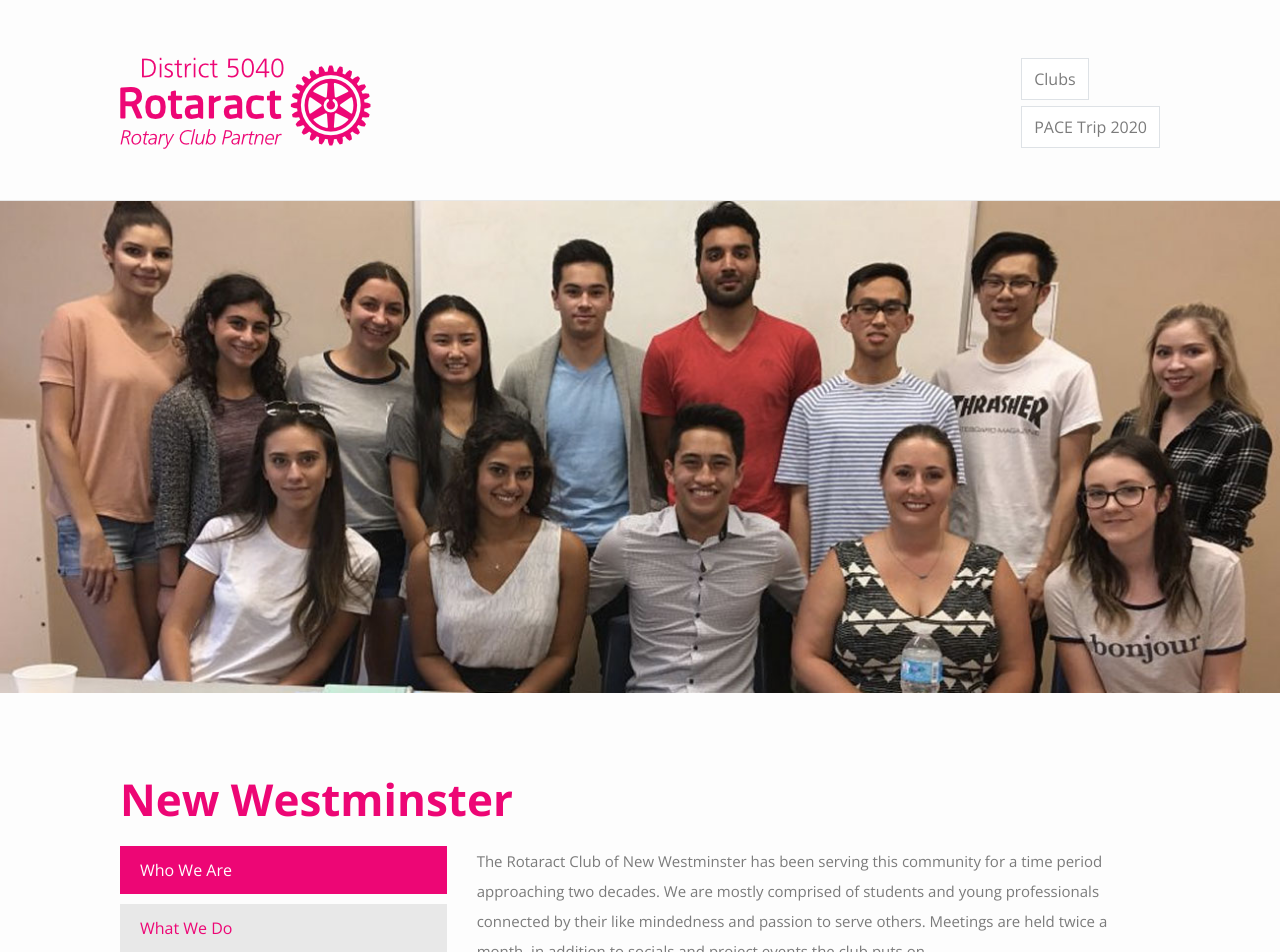
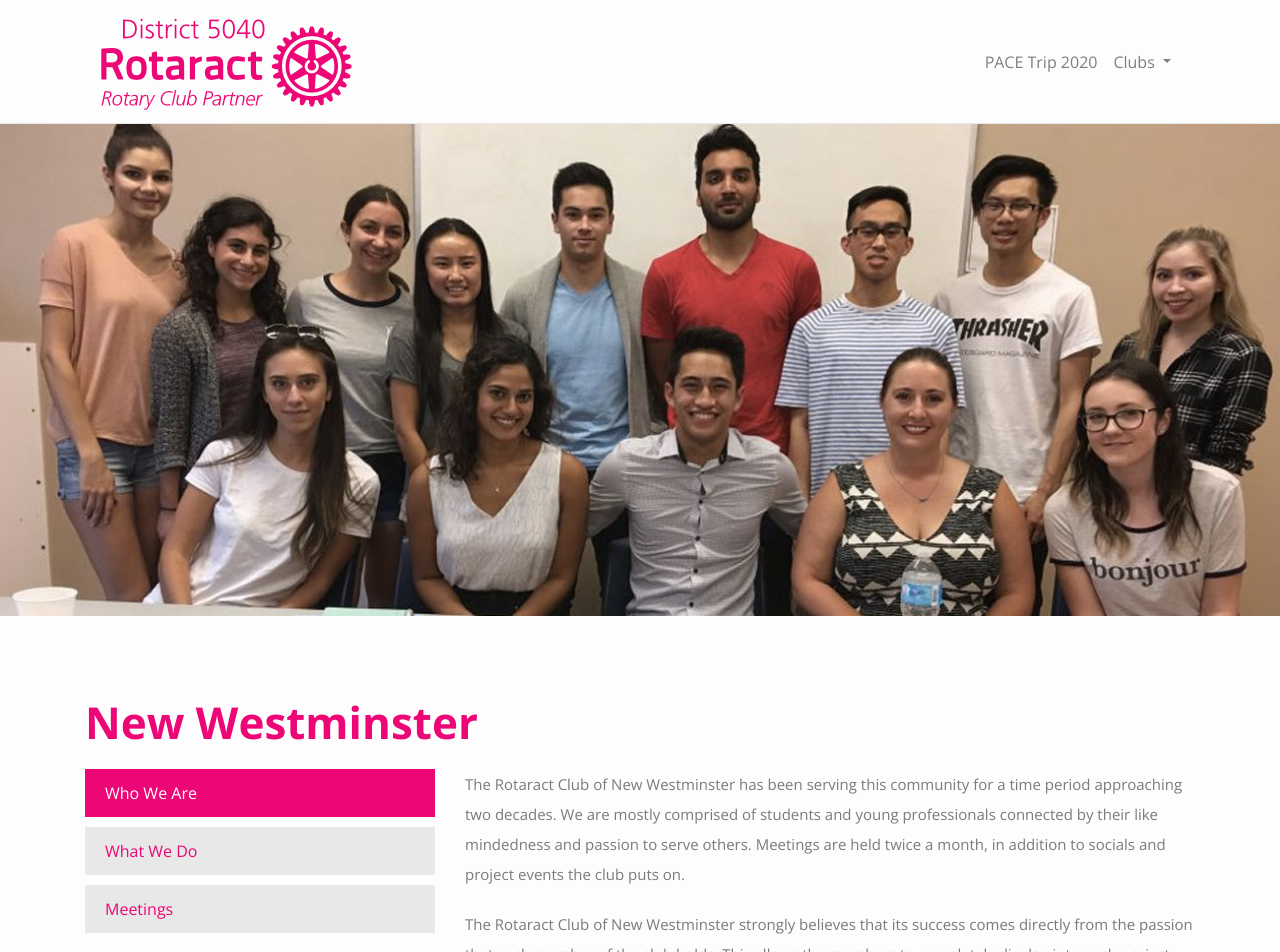
Before and after one commit to rotaract5040/rotaract5040.github.io, a Jekyll site: the page built from _clubs/new-westminster.md, in a window 1280 px wide. Shown: the top 952 px of the page. Built offline with Jekyll 4.4.1, drawn with Linux system fonts in a browser that asks for light colours; nearby versions of some CDN libraries.

Commit message:
Roughs out bootstrap nav and club listing

```diff
--- a/_includes/header.html
+++ b/_includes/header.html
@@ -1,53 +1,48 @@
 <header class="site-header" role="banner">
 
-    <div class="wrapper">
-      {%- assign default_paths = site.pages | map: "path" -%}
-      {%- assign page_paths = site.header_pages | default: default_paths -%}
-      {%- assign club_paths = site.clubs | map: "path" -%}
-      <a class="site-title centered-header" rel="author" href="{{ "/" | relative_url }}">
+  <div class="container">
+    {%- assign default_paths = site.pages | map: "path" -%}
+    {%- assign page_paths = site.header_pages | default: default_paths -%}
+    {%- assign club_paths = site.clubs | map: "path" -%}
+    <nav class="navbar navbar-expand-lg justify-content-end navbar-light">
+      <a class="navbar-brand mr-auto" rel="author" href="{{ "/" | relative_url }}">
         <img src="{{ site.logo_image }}" alt="{{ site.title }}">
       </a>
+      <button class="navbar-toggler" type="button" data-toggle="collapse" data-target="#navbarNavAltMarkup" aria-controls="navbarNavAltMarkup" aria-expanded="false" aria-label="Toggle navigation">
+        <span class="navbar-toggler-icon"></span>
+      </button>
+      <div class="collapse navbar-collapse text-right flex-grow-0" id="navbarNavAltMarkup">
+        <ul class="navbar-nav">
 
-      {%- if page_paths -%}
-        <nav class="site-nav centered-header">
-          <input type="checkbox" id="nav-trigger" class="nav-trigger" />
-          <label for="nav-trigger">
-            <span class="menu-icon">
-              <svg viewBox="0 0 18 15" width="18px" height="15px">
-                <path d="M18,1.484c0,0.82-0.665,1.484-1.484,1.484H1.484C0.665,2.969,0,2.304,0,1.484l0,0C0,0.665,0.665,0,1.484,0 h15.032C17.335,0,18,0.665,18,1.484L18,1.484z M18,7.516C18,8.335,17.335,9,16.516,9H1.484C0.665,9,0,8.335,0,7.516l0,0 c0-0.82,0.665-1.484,1.484-1.484h15.032C17.335,6.031,18,6.696,18,7.516L18,7.516z M18,13.516C18,14.335,17.335,15,16.516,15H1.484 C0.665,15,0,14.335,0,13.516l0,0c0-0.82,0.665-1.483,1.484-1.483h15.032C17.335,12.031,18,12.695,18,13.516L18,13.516z"/>
-              </svg>
-            </span>
-          </label>
+          {%- for path in page_paths -%}
+            {%- assign my_page = site.pages | where: "path", path | first -%}
+            {%- if my_page.title -%}
+            <li class="nav-item">
+              <a class="nav-link" href="{{ my_page.url | relative_url }}">{{ my_page.title | escape }}</a>
+            </li>
+            {%- endif -%}
+          {%- endfor -%}
 
-          <div class="trigger">
-            <!-- TODO: needs some visual indication these are dropdowns (e.g. fa-caret-down) -->
-            <!-- TODO: these need to work with mobile nav menu -->
-
-            <!-- CLUBS -->
-            {%- if club_paths -%}
-            <div class="dropdown">
-              <!-- TODO: shouldn't be a link (i.e. shouldn't appear clickable) -->
-              <a class="page-link" href="#">Clubs</a>
-              <div class="dropdown-content">
+          {%- if club_paths -%}
+            <li class="nav-item dropdown">
+              <a class="nav-link dropdown-toggle" href="#" id="navbarDropdownMenuLink" data-toggle="dropdown" aria-haspopup="true" aria-expanded="false">
+                Clubs
+              </a>
+              <div class="dropdown-menu text-right" aria-labelledby="navbarDropdownMenuLink">
               {%- for path in club_paths -%}
                 {%- assign my_club = site.clubs | where: "path", path | first -%}
                 {%- if my_club.title -%}
-                <a href="{{ my_club.url | relative_url }}">{{ my_club.title | escape }}</a>
+                <a class="dropdown-item" href="{{ my_club.url | relative_url }}">{{ my_club.title | escape }}</a>
                 {%- endif -%}
               {%- endfor -%}
               </div>
-            </div>
-            {%- endif -%}
+            </li>
+          {%- endif -%}
 
+          <!-- TODO: PACE grouping -->
+        </ul>
+      </div>
+    </nav>
+  </div>
 
-            {%- for path in page_paths -%}
-              {%- assign my_page = site.pages | where: "path", path | first -%}
-              {%- if my_page.title -%}
-              <a class="page-link" href="{{ my_page.url | relative_url }}">{{ my_page.title | escape }}</a>
-              {%- endif -%}
-            {%- endfor -%}
-          </div>
-        </nav>
-      {%- endif -%}
-    </div>
-  </header>
+</header>
--- a/_layouts/default.html
+++ b/_layouts/default.html
@@ -19,7 +19,7 @@
     </div>
     {% endif %}
     <main class="page-content" aria-label="Content">
-      <div class="wrapper">
+      <div class="container">
         {{ content }}
       </div>
     </main>
--- a/_sass/_layout.scss
+++ b/_sass/_layout.scss
@@ -261,7 +261,6 @@
 
 
   .home {
-    display: flex;
     align-items: center;
 
     .what-is {
@@ -273,6 +272,22 @@
       width: 50%;
       text-align: center;
       font-size: 50px;
+    }
+  }
+
+  .club-list {
+    background-image: url("/assets/images/district_website_district_rotaract_club_list_home-1.jpg");
+
+    h1, li {
+      color: white;
+    }
+
+    ul {
+      list-style-type: ">";
+    }
+
+    hr {
+      background-color: white;
     }
   }
 
```
Also changed, not shown: _layouts/home.html (+13 -2 lines), assets/images/district_website_district_rotaract_club_list_home-1.jpg (added).
